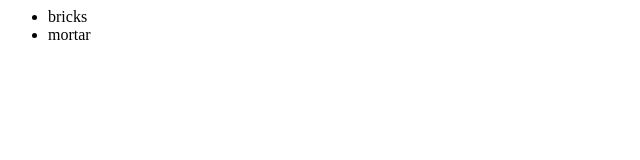
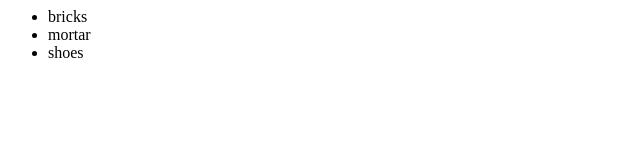
Before and after one commit to jipow/newGitTest, a plain HTML site: page index.html in a window 1280 px wide. Shown: the full height of the page, 0-640 px from the left. Drawn offline with Linux system fonts and the light colour scheme.

Commit message:
updating index.html

```diff
--- a/index.html
+++ b/index.html
@@ -4,6 +4,7 @@
             <ul>
                 <li>bricks</li>
                 <li>mortar</li>
+                <li>shoes</li>
             </ul>
         </div>
     </body>
```
